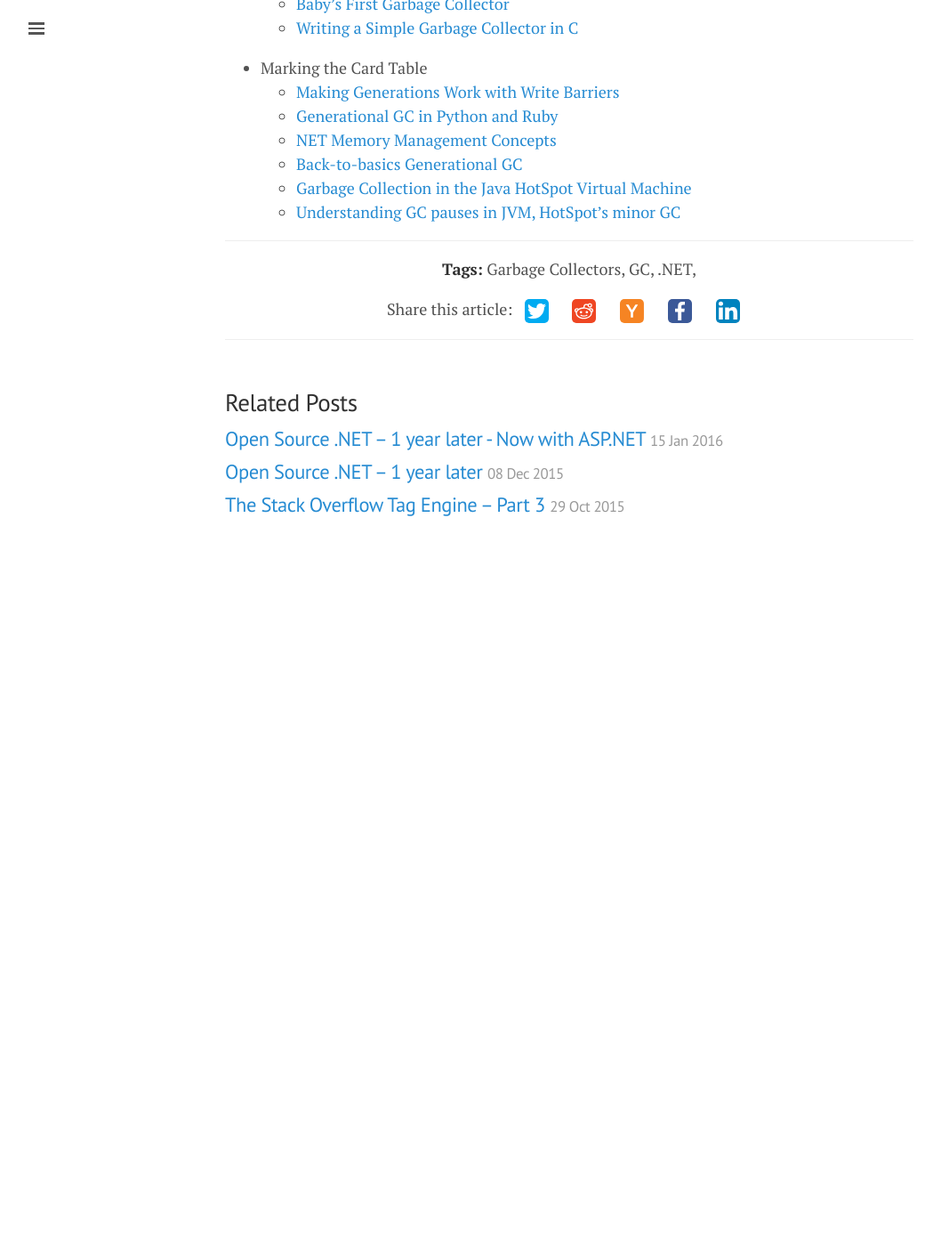
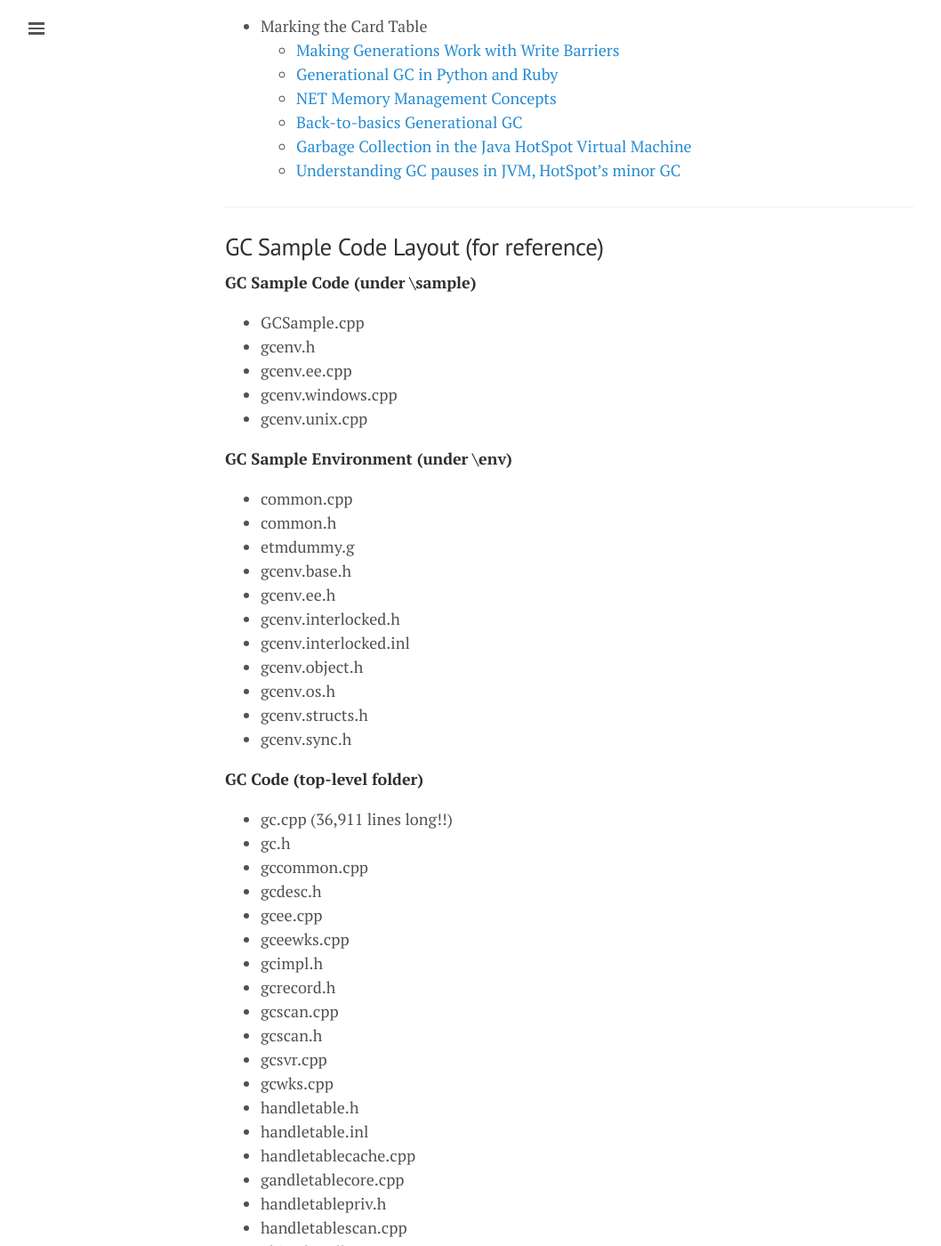
Before and after one commit to mattwarren/mattwarren.github.io, a Jekyll site: the page built from _posts/2016-01-30-how-garbage-collectors-work-part-1.md, in a window 1280 px wide and 1400 px high, scrolled down 8113 px. Shown: the whole window at 89% size, without its empty margins (0-1058 px from the left). Built offline with Jekyll 4.4.1, drawn with Linux system fonts in a browser that asks for light colours; before the commit the page ends 8748 px from its top, so only the background shows below that; some of the changed text lies outside the part shown.

Commit message:
last one

````diff
--- a/_posts/2016-01-30-how-garbage-collectors-work-part-1.md
+++ b/_posts/2016-01-30-how-garbage-collectors-work-part-1.md
@@ -127,7 +127,6 @@ inline void ErectWriteBarrier(Object ** dst, Object * ref)
             *pCardByte = 0xFF;
     }
 }
-
 ```
 
 Now explaining what is going on here is probably an entire post on it's own and fortunately other people have already done the work for me, if you are interested in finding our more take a look at the [links at the end of this post](#further-information).
@@ -210,3 +209,53 @@ If you want to find out any more information about Garbage Collectors, here is a
   - [Back-to-basics Generational GC](http://blogs.msdn.com/b/abhinaba/archive/2009/03/02/back-to-basics-generational-garbage-collection.aspx)
   - [Garbage Collection in the Java HotSpot Virtual Machine](http://www.devx.com/Java/Article/21977)
   - [Understanding GC pauses in JVM, HotSpot's minor GC](http://www.cncoders.net/article/6981/)
+
+----
+
+## GC Sample Code Layout (for reference)
+
+**GC Sample Code (under \sample)**
+
+- GCSample.cpp
+- gcenv.h
+- gcenv.ee.cpp
+- gcenv.windows.cpp
+- gcenv.unix.cpp
+
+**GC Sample Environment (under \env)**
+
+- common.cpp
+- common.h
+- etmdummy.g
+- gcenv.base.h
+- gcenv.ee.h
+- gcenv.interlocked.h
+- gcenv.interlocked.inl
+- gcenv.object.h
+- gcenv.os.h
+- gcenv.structs.h
+- gcenv.sync.h
+
+
+**GC Code (top-level folder)**
+
+- gc.cpp (36,911 lines long!!)
+- gc.h
+- gccommon.cpp
+- gcdesc.h
+- gcee.cpp
+- gceewks.cpp
+- gcimpl.h
+- gcrecord.h
+- gcscan.cpp
+- gcscan.h
+- gcsvr.cpp
+- gcwks.cpp
+- handletable.h
+- handletable.inl
+- handletablecache.cpp
+- gandletablecore.cpp
+- handletablepriv.h
+- handletablescan.cpp
+- objecthandle.cpp
+- objecthandle.h
````
Also changed, not shown: other parts of _posts/2016-01-30-how-garbage-collectors-work-part-1.md (+3 -3 lines).
